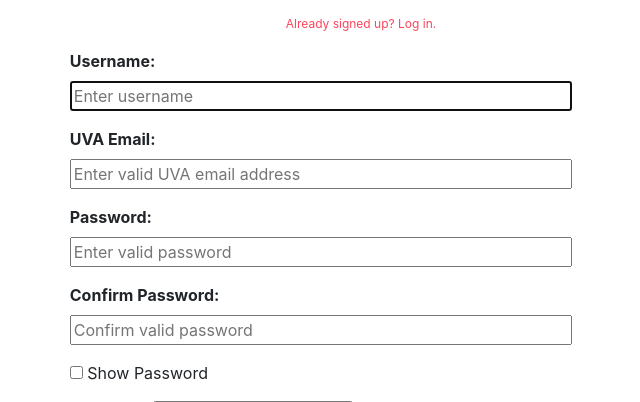
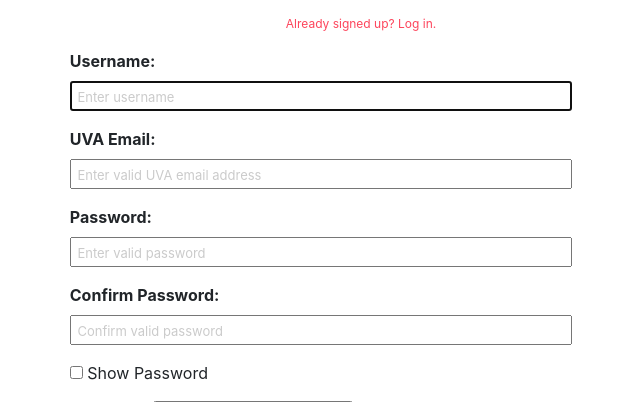
Before and after one commit to hlin98/CS4640, a PHP site: page /register.html in a window 1280 px wide. Shown: the part 347-749 px from the top of the page, without its empty margins (387-1027 px from the left). Run offline with PHP 8.4, Linux system fonts and the light colour scheme; some libraries are stand-ins or nearby versions.

Commit message:
stylistic updates

```diff
--- a/login.html
+++ b/login.html
@@ -52,11 +52,11 @@
                     <form id="loginform" action="homePage.html" method="POST">
                         <b><label>Username:</label></b>
                         <div id="userinput" class="feedback"></div>
-                        <input type="text" placeholder="Enter username" id="username" autofocus required size="44">
+                        <input type="text" placeholder=" Enter username" id="username" autofocus required size="44">
                         <p></p>
                         <b><label>Password:</label></b>
                         <div id="passinput" class="feedback"></div>
-                        <input type="password" placeholder="Enter valid password" id="passtext" required maxlength="18" minlength="8" size="44">
+                        <input type="password" placeholder=" Enter valid password" id="passtext" required maxlength="18" minlength="8" size="44">
                         <p></p>
 
                         <input type="checkbox" id="showpass" style="font-size: 5px"> Show Password
--- a/style.css
+++ b/style.css
@@ -134,3 +134,8 @@ margin-left: 5%;
     padding-left:8%;
 }
 }
+
+input::placeholder {
+    font-size: 13px;
+    color: #cbcbcb;
+  }
```
Also changed, not shown: register.html (+4 -4 lines).
